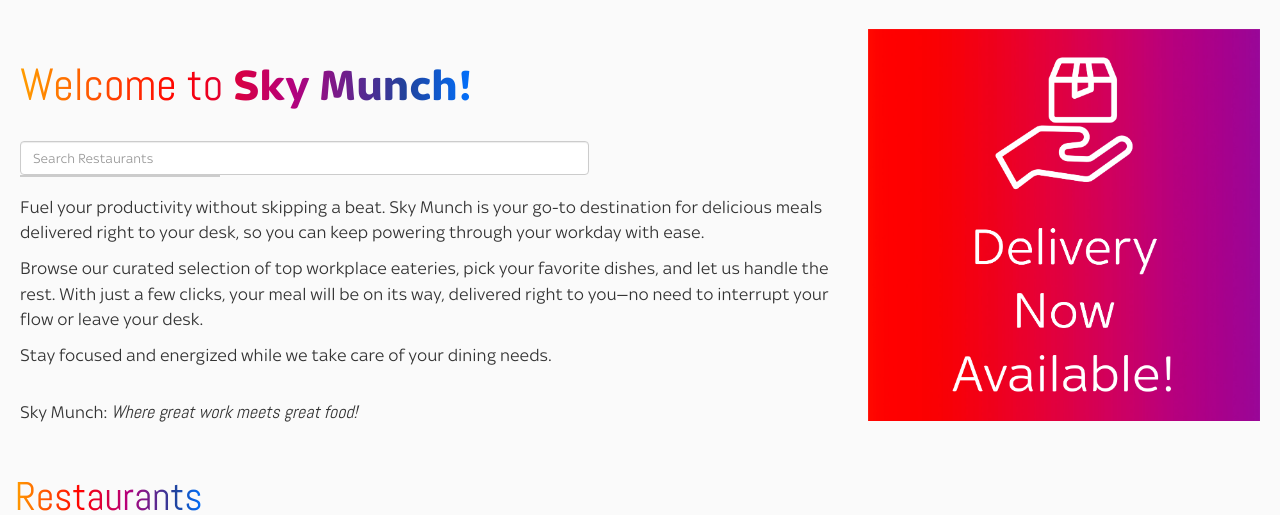
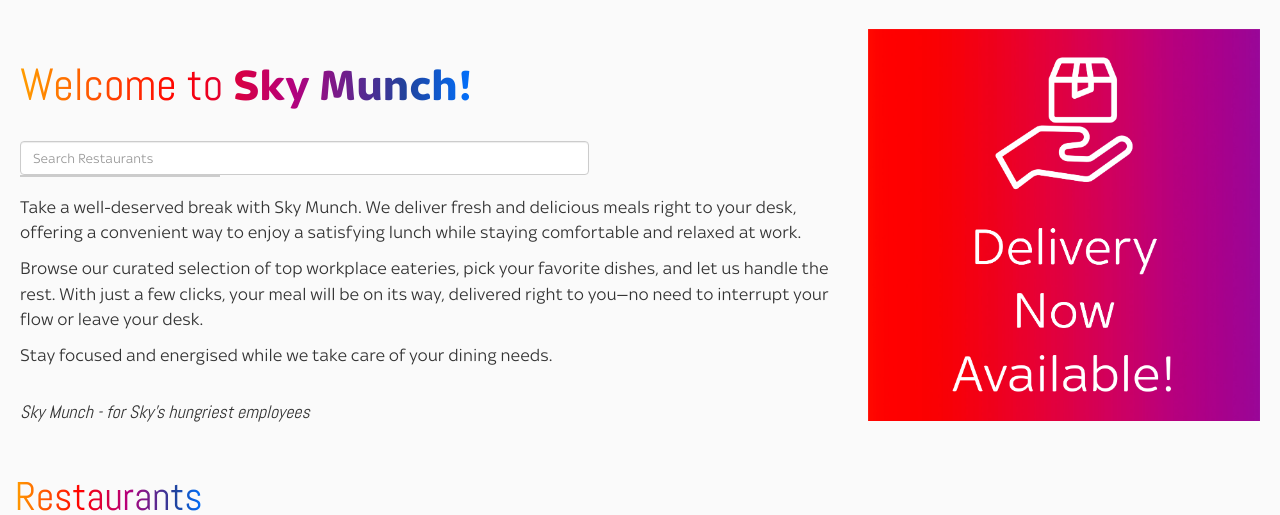
Before and after one commit to David-Abidoye/Sky-Munch, a Flask app: page / in a window 1280 px wide. Shown: the part 70-585 px from the top of the page. Run offline with Flask 3, Linux system fonts and the light colour scheme; some libraries are stand-ins or nearby versions; some web fonts are replaced; grey boxes are pictures that could not be loaded.

Commit message:
index page text changed

```diff
--- a/application/templates/index.html
+++ b/application/templates/index.html
@@ -13,11 +13,11 @@
                 <p id="no-results" style="display: none;">No restaurants found.</p>
             </form>
             <br>
-            <p style="font-style: normal; font-weight: light;">Fuel your productivity without skipping a beat. Sky Munch is your go-to destination for delicious meals delivered right to your desk, so you can keep powering through your workday with ease.</p>
+            <p style="font-style: normal; font-weight: light;">Take a well-deserved break with Sky Munch. We deliver fresh and delicious meals right to your desk, offering a convenient way to enjoy a satisfying lunch while staying comfortable and relaxed at work.</p>
             <p>Browse our curated selection of top workplace eateries, pick your favorite dishes, and let us handle the rest. With just a few clicks, your meal will be on its way, delivered right to you—no need to interrupt your flow or leave your desk.</p>
-            <p>Stay focused and energized while we take care of your dining needs.</p>
+            <p>Stay focused and energised while we take care of your dining needs.</p>
             <br>
-            <p>Sky Munch: <span style="font-style: italic;">Where great work meets great food!</span></p>
+            <p> <span style="font-style: italic;">Sky Munch - for Sky's hungriest employees</span></p>
         </div>
         <!-- Third Container -->
         <div id="container3" class="col-sm-4">
```
